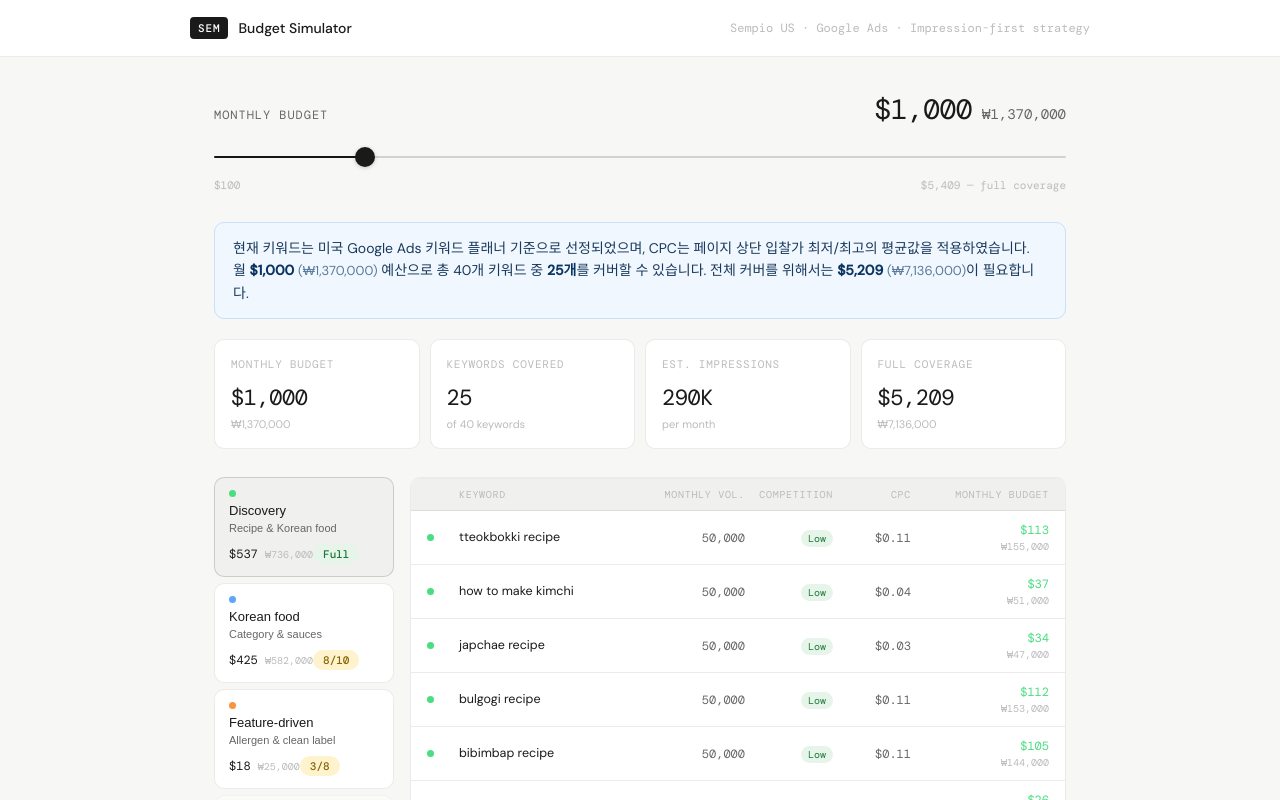
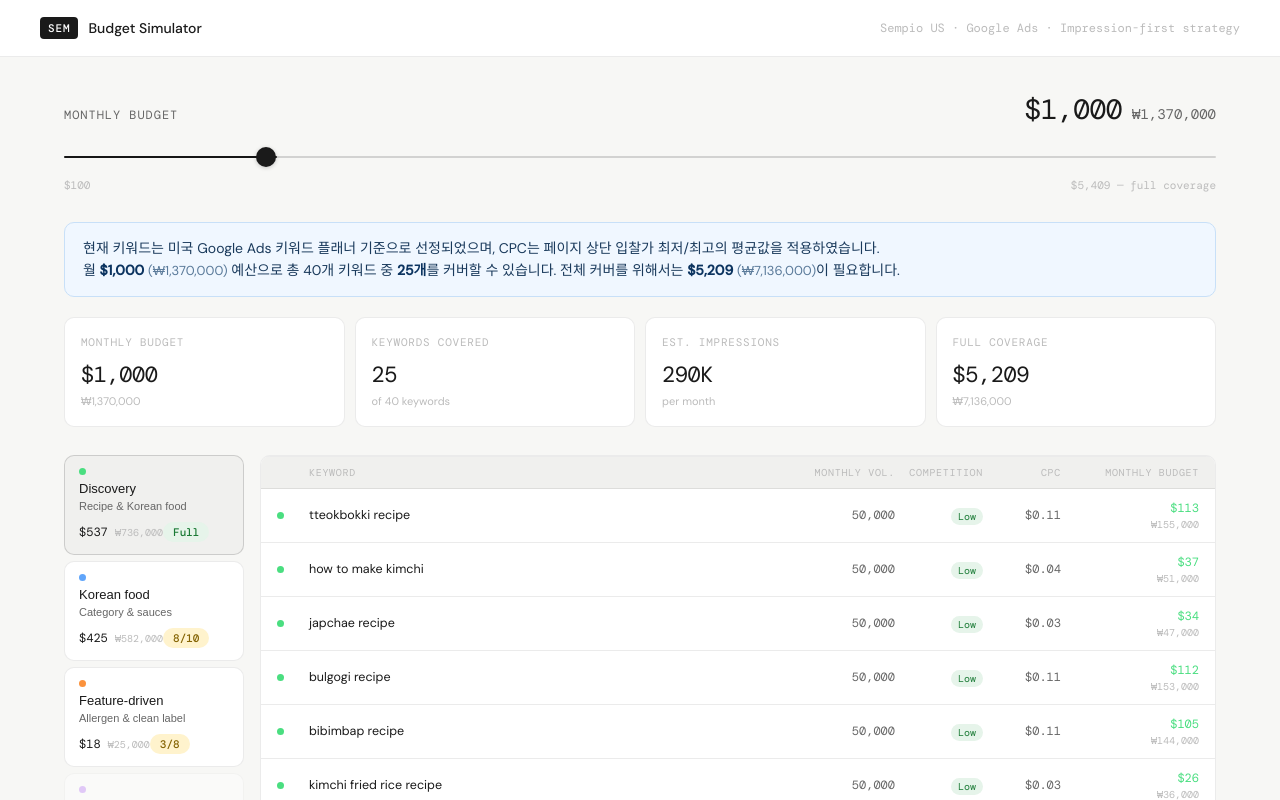
Before and after one commit to mona9245/sempio-sem-simulator_v2, a React (Vite) app: page / in a window 1280 px wide. Shown: the top 800 px of the page. Built offline with nearby package versions, Linux system fonts and the light colour scheme.

Commit message:
좌우 여백 축소: max-width 900px → 1200px

```diff
--- a/src/App.css
+++ b/src/App.css
@@ -31,7 +31,7 @@
   background: var(--bg2);
 }
 .header-inner {
-  max-width: 900px;
+  max-width: 1200px;
   margin: 0 auto;
   height: 56px;
   display: flex;
@@ -61,7 +61,7 @@
 }
 
 .main {
-  max-width: 900px;
+  max-width: 1200px;
   margin: 0 auto;
   padding: 32px 24px 80px;
 }
```
